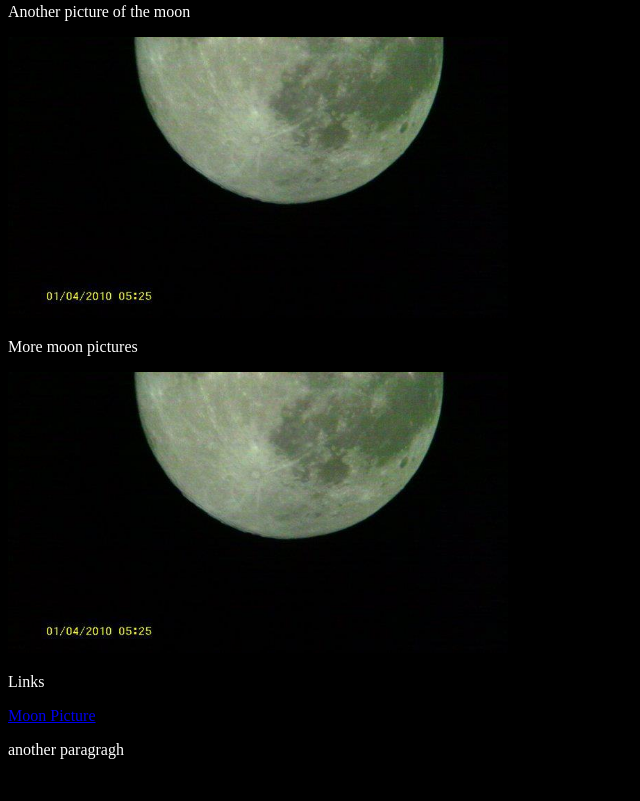
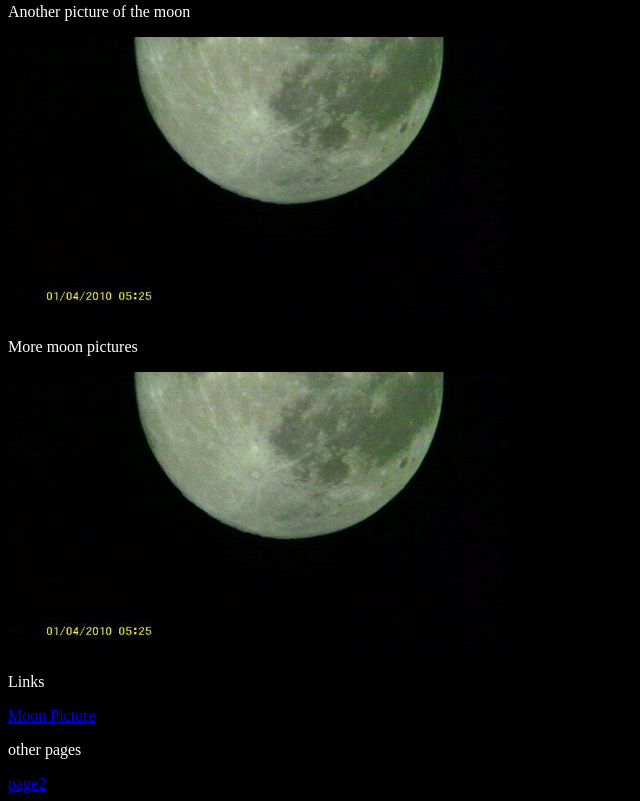
Before and after one commit to ben-ellzey/Test, a plain HTML site: page index.htm in a window 1280 px wide. Shown: the part 463-1264 px from the top of the page, without its empty margins (0-640 px from the left). Before the commit the page ends 1238 px from the top, so only its background shows below. Drawn offline with Linux system fonts and the light colour scheme.

Commit message:
Update index.htm

```diff
--- a/index.htm
+++ b/index.htm
@@ -23,7 +23,7 @@ h1 {color:white;}
 	<img src="moon.jpg" alt="moon" style="width: 500px; hieght: 500px;">
 	<p style="color:white;">Links<br></p>
 	<a href="moon.jpg">Moon Picture</a>
-	<p> another paragragh</p>
-
+	<p> other pages</p>
+	<a href="page2.htm">page2</a>
 </body>
 </html>
```
